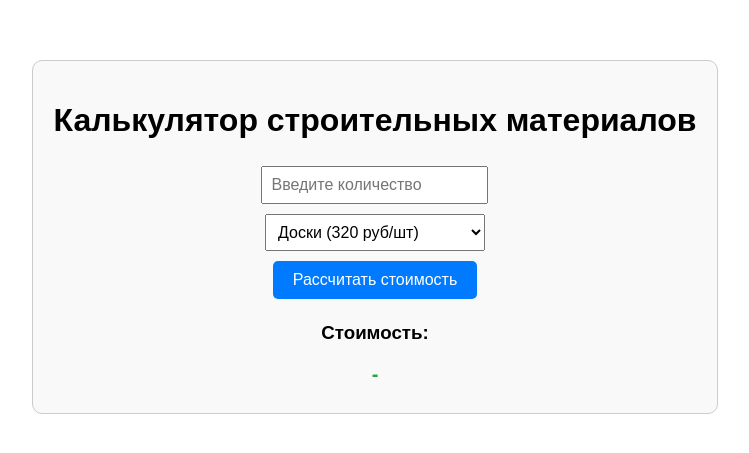
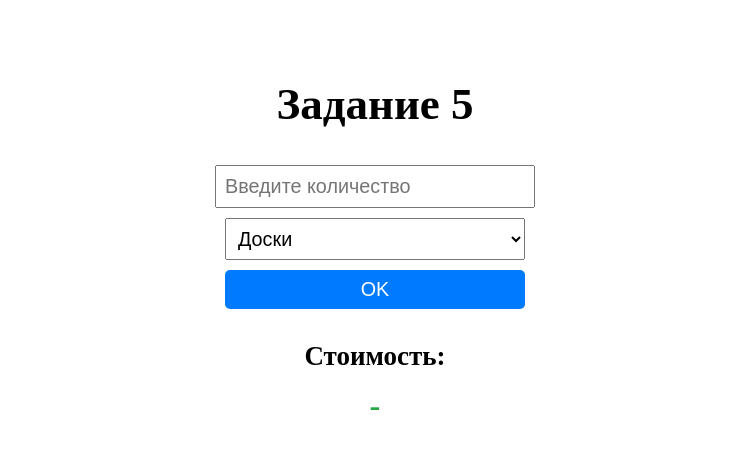
Before and after one commit to Raza-n149/5.github.io, a plain HTML site: page index.html in a window 1280 px wide. Shown: the part 163-616 px from the top of the page, without its empty margins (265-1014 px from the left). Drawn offline with Linux system fonts and the light colour scheme.

Commit message:
Update index.html

```diff
--- a/index.html
+++ b/index.html
@@ -1,8 +1,8 @@
 <!DOCTYPE html>
 <html lang="ru">
 <head>
-    <title>Калькулятор строематериалов</title>
-    <script src="func.js"></script>
+    <title>Калькулятор строительных материалов</title>
+    <script defer src="func.js"></script>
     <style>
         body {
             display: flex;
@@ -11,28 +11,36 @@
             justify-content: center;
             min-height: 100vh;
             margin: 0;
-            font-family: Arial, sans-serif;
+            font-size: 18px;
         }
 
-        .container {
+        h1 {
+            margin-left: auto;
+            margin-right: auto;
+            font-size: 2.5em;
             text-align: center;
-            padding: 20px;
-            border: 1px solid #ccc;
-            border-radius: 10px;
-            background-color: #f9f9f9;
         }
 
-        input, select, button {
+        form {
+            display: flex;
+            flex-direction: column;
+            align-items: center;
+            width: 100%;
+            max-width: 500px;
+        }
+
+        input[type="text"], select, button {
+            font-size: 1.1em;
+            padding: 8px;
             margin: 5px;
-            padding: 8px;
-            font-size: 16px;
+            width: 100%;
+            max-width: 300px;
         }
 
         button {
             background-color: #007bff;
             color: white;
             border: none;
-            padding: 10px 20px;
             cursor: pointer;
             border-radius: 5px;
         }
@@ -41,36 +49,35 @@
             background-color: #0056b3;
         }
 
+        h3 {
+            font-size: 1.5em;
+            text-align: center;
+            margin-bottom: 5px;
+        }
+
         #result {
             font-weight: bold;
-            font-size: 20px;
+            font-size: 1.8em;
             color: #28a745;
+            text-align: center;
+            min-height: 40px;
             margin-top: 10px;
-            min-height: 30px;
         }
     </style>
 </head>
 <body>
-    <div class="container">
-        <h1>Калькулятор строительных материалов</h1>
+    <h1>Задание 5</h1>
     <form>
-            <div>
         <input name="field1" type="text" placeholder="Введите количество">
-            </div>
-            <div>
         <select name="select1">
-                    <option value="v1">Доски (320 руб/шт)</option>
-                    <option value="v2">Гвозди (2 руб/шт)</option>
-                    <option value="v3">Пенаплекс (1100 руб/уп)</option>
-                    <option value="v4">Молоток (210 руб/шт)</option>
+            <option value="v1">Доски</option>
+            <option value="v2">Гвозди</option>
+            <option value="v3">Пенаплекс</option>
+            <option value="v4">Молоток</option>
         </select>
-            </div>
-            <div>
-                <button id="button1" type="button">Рассчитать стоимость</button>
-            </div>
+        <button id="button1" type="button">OK</button>
         <h3>Стоимость:</h3>
         <div id="result">-</div>
     </form>
-    </div>
 </body>
 </html>
```
Lines whose indentation alone changed are shown as unchanged.
